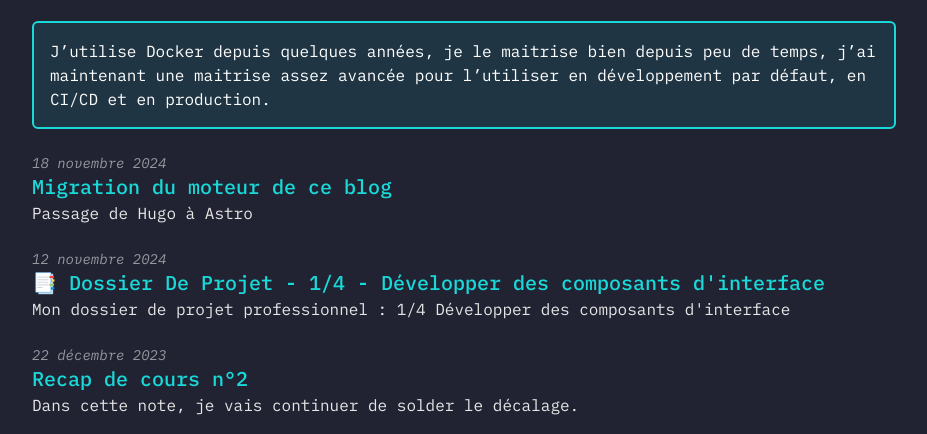
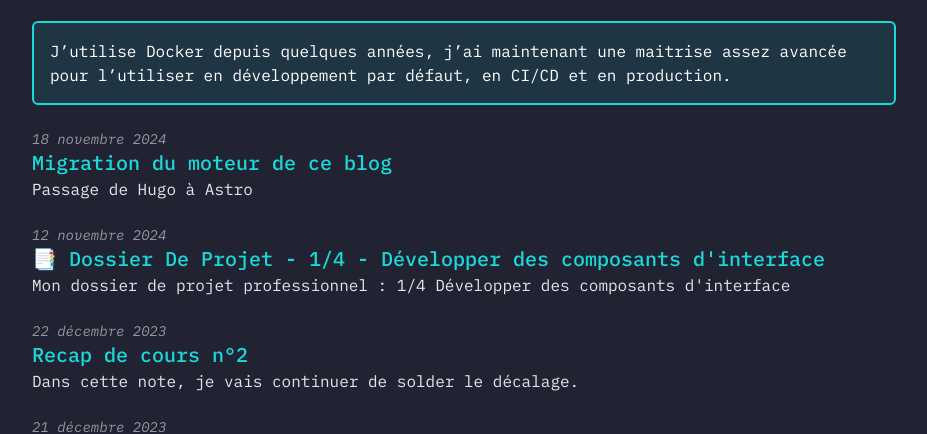
Before and after one commit to SebSept/blog, an Astro site: page /tags/docker in a window 1280 px wide. Shown: the part 292-726 px from the top of the page, without its empty margins (176-1103 px from the left). Built offline with nearby package versions, Linux system fonts and the light colour scheme; Astro itself is replaced by a stand-in of ours; some packages are replaced by stand-ins of ours.

Commit message:
ajustement description du tag docker

```diff
--- a/src/content/tag_description/docker.md
+++ b/src/content/tag_description/docker.md
@@ -1 +1 @@
-J'utilise Docker depuis quelques années, je le maitrise bien depuis peu de temps, j'ai maintenant une maitrise assez avancée pour l'utiliser en développement par défaut, en CI/CD et en production.
+J'utilise Docker depuis quelques années, j'ai maintenant une maitrise assez avancée pour l'utiliser en développement par défaut, en CI/CD et en production.
```
